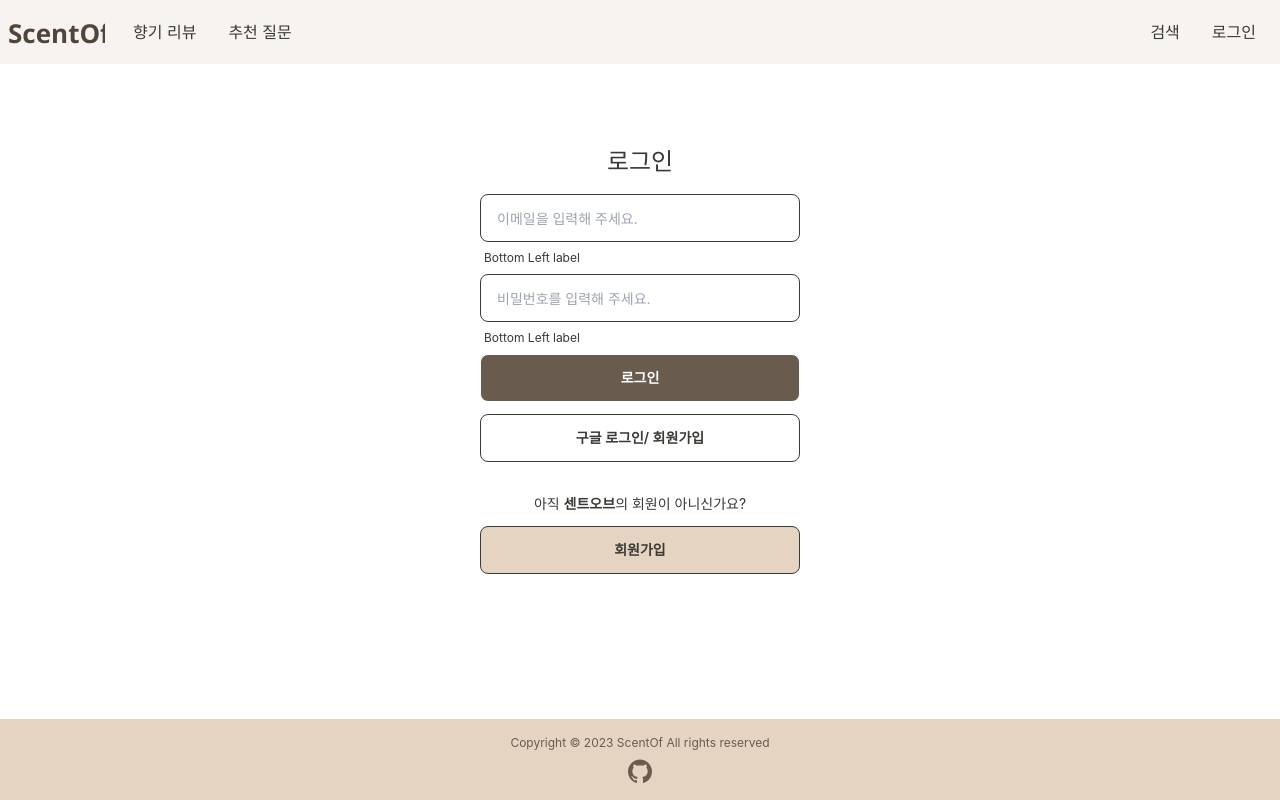
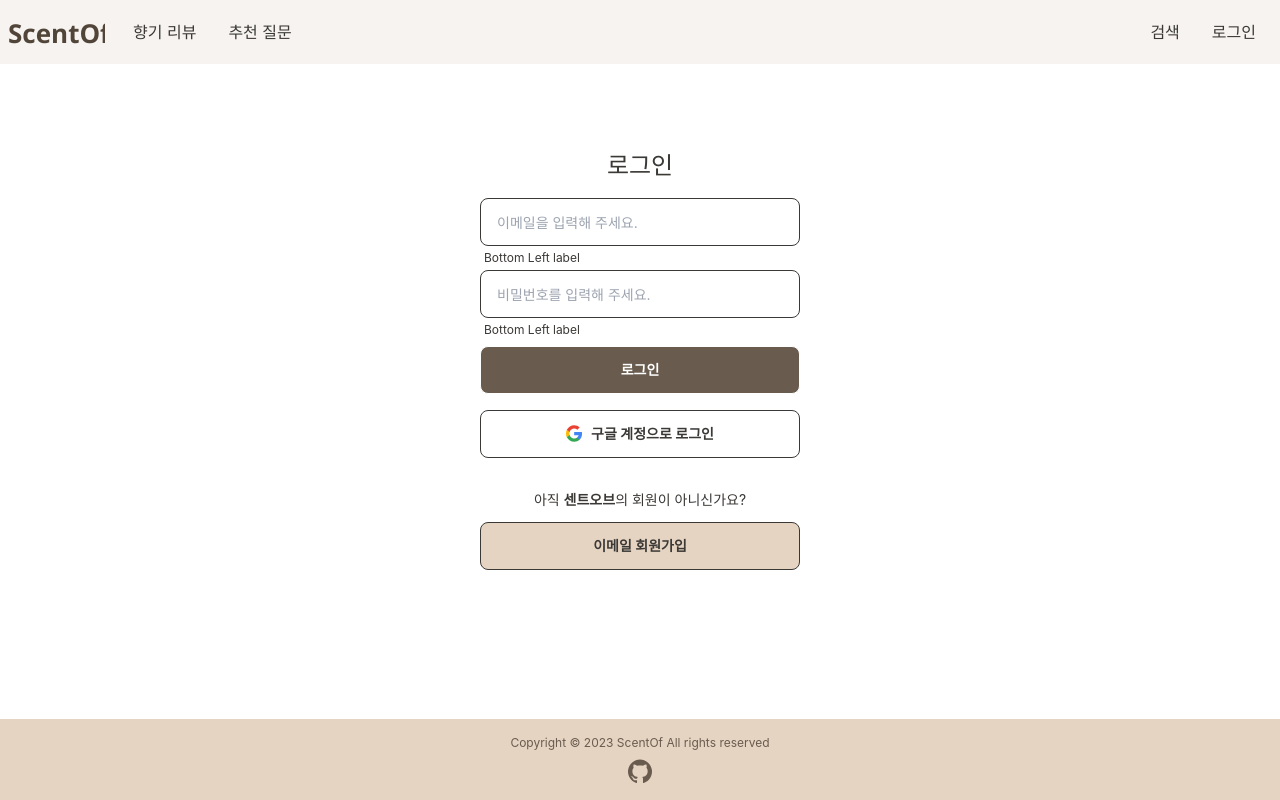
Before and after one commit to j2yn34/ScentOf, a React (Vite) app: page /login in a window 1280 px wide. Built offline with nearby package versions, Linux system fonts and the light colour scheme; no server answers.

Commit message:
Design: 로그인, 회원가입 페이지 디자인 수정
- 구글 로고 svg 추가
- 버튼 및 글자 위치 조절

```diff
--- a/src/pages/member/Login.tsx
+++ b/src/pages/member/Login.tsx
@@ -50,7 +50,7 @@ const Login = () => {
     try {
       await signOut(auth);
       await signInWithPopup(auth, provider);
-      alert("안녕하세요! 로그인 되었습니다.");
+      alert("안녕하세요! 구글 로그인 되었습니다.");
     } catch (error) {
       console.error("구글 로그인 실패:", error);
     }
@@ -73,7 +73,7 @@ const Login = () => {
             value={email}
             onChange={onChange}
           />
-          <label className="label">
+          <label className="label p-1">
             <span className="label-text-alt">Bottom Left label</span>
           </label>
 
@@ -86,34 +86,65 @@ const Login = () => {
             value={password}
             onChange={onChange}
           />
-          <label className="label">
+          <label className="label p-1">
             <span className="label-text-alt">Bottom Left label</span>
           </label>
 
           <button
-            className="btn bg-brown-500 text-white hover:bg-brown-600"
+            className="mt-1 btn bg-brown-500 text-white hover:bg-brown-600"
             type="submit"
           >
             로그인
           </button>
         </form>
 
-        <div className="mt-3 w-full max-w-xs">
+        <div className="mt-4 w-full max-w-xs">
           <button
             onClick={onGoogleClick}
-            className="btn bg-white text-brown hover:bg-beige w-full"
+            className="mb-8 btn bg-white text-brown hover:bg-beige w-full"
           >
-            구글 로그인/ 회원가입
+            <svg
+              width="17"
+              height="17"
+              viewBox="0 0 17 17"
+              fill="none"
+              xmlns="http://www.w3.org/2000/svg"
+            >
+              <path
+                fillRule="evenodd"
+                clipRule="evenodd"
+                d="M16.0135 8.67863C16.0136 8.11975 15.9637 7.56197 15.8645 7.01196H8.17041V10.1718H12.5675C12.4765 10.6716 12.285 11.1478 12.0048 11.5716C11.7246 11.9954 11.3614 12.358 10.9371 12.6375V14.6875H13.5773C14.3819 13.9126 15.0146 12.9773 15.4343 11.9421C15.854 10.9069 16.0514 9.79502 16.0135 8.67863Z"
+                fill="#4285F4"
+              />
+              <path
+                fillRule="evenodd"
+                clipRule="evenodd"
+                d="M8.16963 16.6626C10.1584 16.7165 12.0926 16.0084 13.5765 14.6832L10.9363 12.6332C10.3046 13.0395 9.58831 13.296 8.84226 13.3832C8.09621 13.4704 7.3401 13.3859 6.6317 13.1362C5.9233 12.8865 5.28135 12.4781 4.75489 11.9424C4.22844 11.4066 3.83141 10.7576 3.59414 10.0449H0.868652V12.1616C1.54851 13.5151 2.59138 14.6528 3.8807 15.4477C5.17003 16.2425 6.65499 16.6632 8.16963 16.6626Z"
+                fill="#34A853"
+              />
+              <path
+                fillRule="evenodd"
+                clipRule="evenodd"
+                d="M3.59449 10.0451C3.2528 9.03829 3.2528 7.94691 3.59449 6.94015V4.82446H0.869004C0.297572 5.96315 0 7.21956 0 8.49358C0 9.7676 0.297572 11.024 0.869004 12.1627L3.59449 10.0451Z"
+                fill="#FBBC05"
+              />
+              <path
+                fillRule="evenodd"
+                clipRule="evenodd"
+                d="M8.16963 3.5728C9.33102 3.55292 10.4534 3.99186 11.2932 4.79437L13.6363 2.45123C12.1573 1.06248 10.1983 0.300066 8.16963 0.323779C6.65499 0.323181 5.17003 0.743814 3.8807 1.53867C2.59138 2.33352 1.54851 3.47127 0.868652 4.82476L3.59414 6.94143C3.90814 5.97161 4.51863 5.12481 5.33953 4.52044C6.16043 3.91607 7.15032 3.58461 8.16963 3.5728Z"
+                fill="#EA4335"
+              />
+            </svg>
+            <span>구글 계정으로 로그인</span>
           </button>
-
-          <p className="mt-8 mb-3 text-sm">
+          <p className="mb-3 text-sm">
             아직 <b>센트오브</b>의 회원이 아니신가요?
           </p>
           <Link
             to="/signup"
-            className="btn bg-brown-200 text-brown-900 hover:bg-brown-300/[0.8] w-full"
+            className="btn bg-brown-200 text-brown-900 hover:bg-brown-300/[0.7] w-full"
           >
-            회원가입
+            이메일 회원가입
           </Link>
         </div>
       </div>
--- a/src/pages/member/Signup.tsx
+++ b/src/pages/member/Signup.tsx
@@ -5,7 +5,6 @@ import { auth } from "../../database/initialize";
 const Signup = () => {
   const [email, setEmail] = useState("");
   const [password, setPassword] = useState("");
-  const [newAccount, setNewAccount] = useState(true);
 
   const onChange = (event: ChangeEvent<HTMLInputElement>) => {
     const { name, value } = event.target;
@@ -19,10 +18,8 @@ const Signup = () => {
   const onSubmit = async (event: FormEvent<HTMLFormElement>) => {
     event.preventDefault();
     try {
-      if (newAccount) {
-        await createUserWithEmailAndPassword(auth, email, password);
-        alert("센트오브의 회원이 되신 걸 환영합니다!");
-      }
+      await createUserWithEmailAndPassword(auth, email, password);
+      alert("센트오브의 회원이 되신 걸 환영합니다!");
     } catch (error) {
       console.log(error);
     }
@@ -34,10 +31,10 @@ const Signup = () => {
       style={{ minHeight: `calc(100vh - 64px - 4rem - 81px)` }}
     >
       <div className="flex flex-col items-center max-w-md w-full">
-        <h1 className="text-2xl text-brown-900">회원가입</h1>
+        <h1 className="text-2xl text-brown-900 mb-4">회원가입</h1>
         <form onSubmit={onSubmit} className="form-control w-full max-w-xs">
-          <label className="label">
-            <span className="label-text text-base">이메일</span>
+          <label className="label p-1">
+            <span className="label-text text-base font-bold">이메일</span>
           </label>
           <input
             name="email"
@@ -48,12 +45,12 @@ const Signup = () => {
             value={email}
             onChange={onChange}
           />
-          <label className="label pb-0">
+          <label className="label p-1">
             <span className="label-text-alt">Bottom Left label</span>
           </label>
 
-          <label className="label">
-            <span className="label-text text-base">비밀번호</span>
+          <label className="label p-1">
+            <span className="label-text text-base font-bold">비밀번호</span>
           </label>
           <input
             name="password"
@@ -64,12 +61,14 @@ const Signup = () => {
             value={password}
             onChange={onChange}
           />
-          <label className="label pb-0">
+          <label className="label p-1">
             <span className="label-text-alt">Bottom Left label</span>
           </label>
 
-          <label className="label">
-            <span className="label-text text-base">비밀번호 확인</span>
+          <label className="label p-1">
+            <span className="label-text text-base font-bold">
+              비밀번호 확인
+            </span>
           </label>
           <input
             type="password"
@@ -77,12 +76,12 @@ const Signup = () => {
             className="input w-full placeholder:text-sm"
             // required
           />
-          <label className="label pb-0">
+          <label className="label p-1">
             <span className="label-text-alt">Bottom Left label</span>
           </label>
 
-          <label className="label">
-            <span className="label-text text-base">닉네임</span>
+          <label className="label p-1">
+            <span className="label-text text-base font-bold">닉네임</span>
           </label>
           <input
             type="password"
@@ -90,12 +89,12 @@ const Signup = () => {
             className="input w-full placeholder:text-sm"
             // required
           />
-          <label className="label ">
+          <label className="label p-1">
             <span className="label-text-alt">Bottom Left label</span>
           </label>
 
           <button
-            className="btn bg-brown-500 text-white hover:bg-brown-600 "
+            className="mt-2 btn bg-brown-500 text-white hover:bg-brown-600 "
             type="submit"
           >
             가입하기
```
